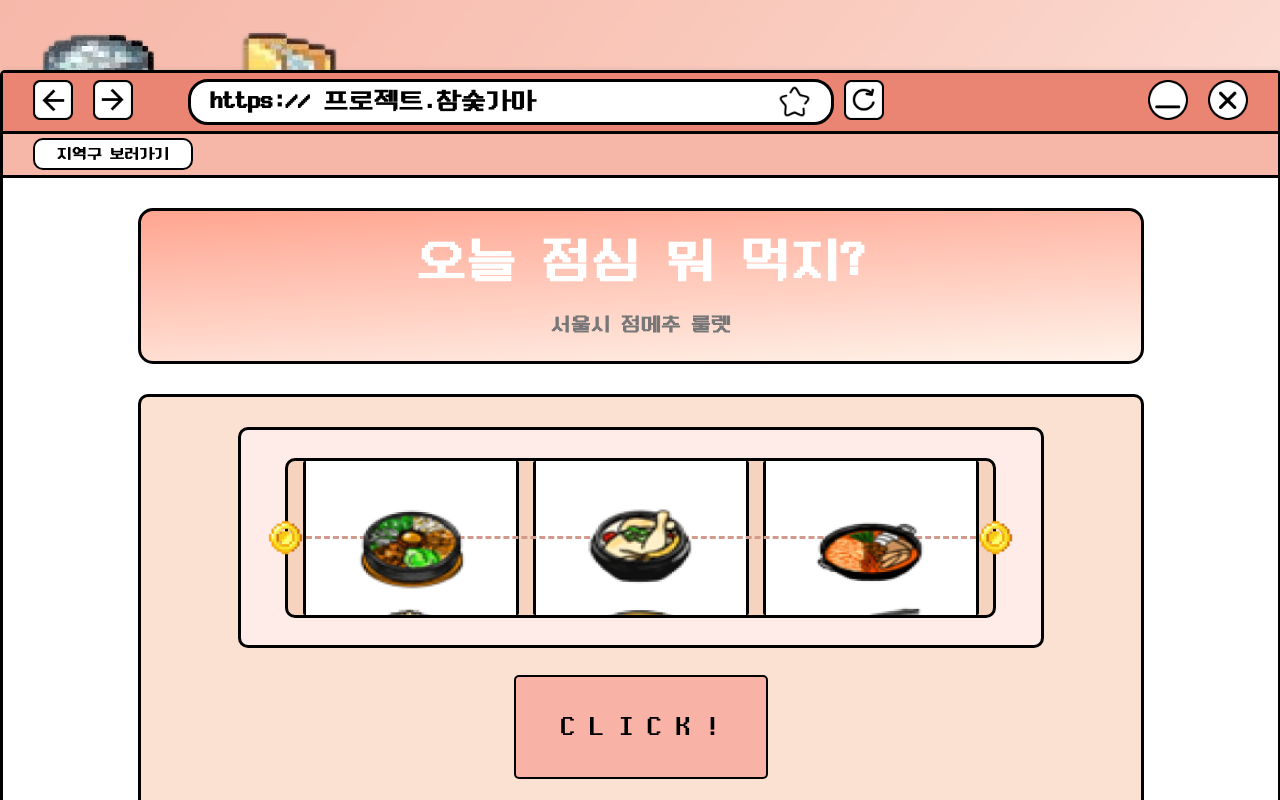
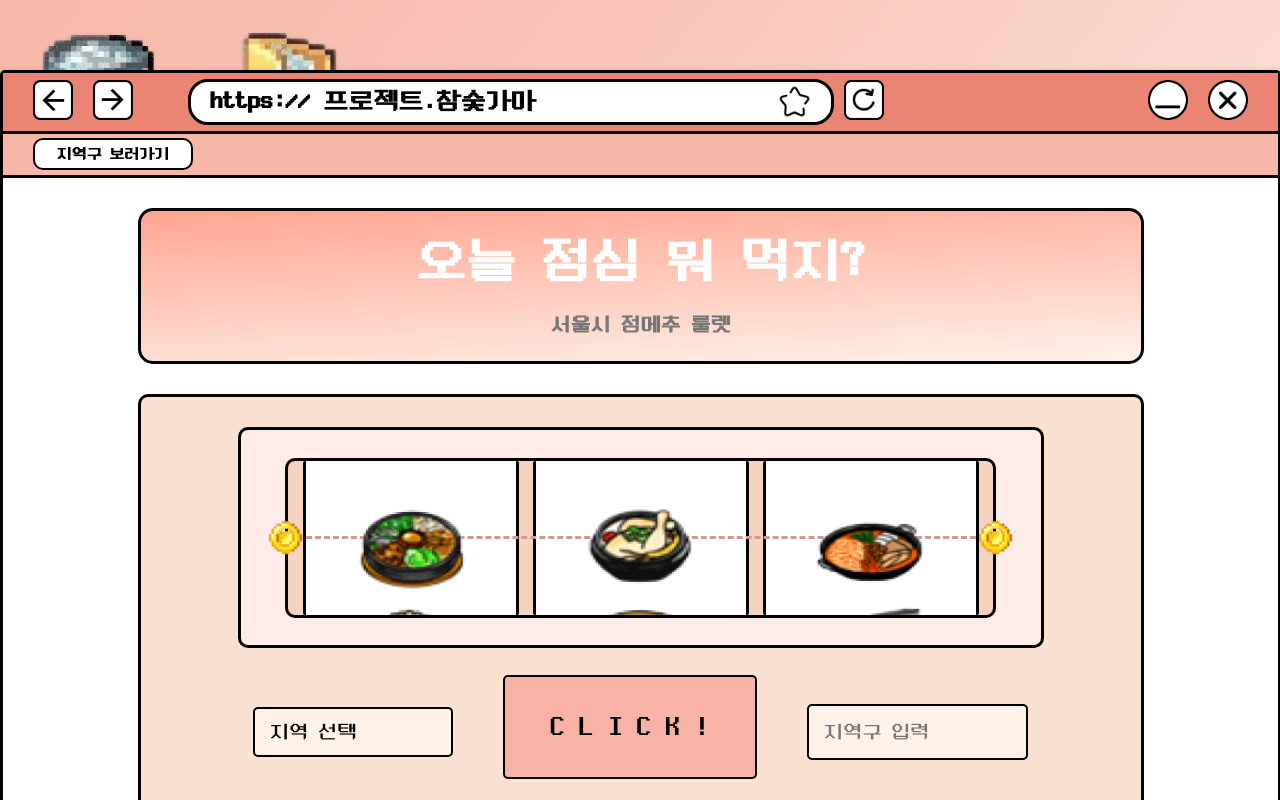
Before and after one commit to W0N-H0/lunch-recommendation, a React (Create React App) app: page / in a window 1280 px wide. Built offline with nearby package versions, Linux system fonts and the light colour scheme.

Commit message:
[Add]지역 선택, 지역구 입력 창 생성 및 CSS 적용

```diff
--- a/src/App.css
+++ b/src/App.css
@@ -112,6 +112,38 @@ section {
   margin: 0px 20px 10px 10px;
 }
 
+.subWarp {
+  display: flex;
+  flex-direction: row;
+  justify-content: center;
+  align-items: center;
+}
+
+.regionSelect > select {
+  width: 200px;
+  height: 50px;
+  margin-right: 50px;
+  border-radius: 5px;
+  border: 2px solid black;
+  font-size: 1.2rem;
+  padding-left: 15px;
+  padding-right: 15px;
+  appearance: none;
+  background: #fff2e9;
+  background-image: url("./img/down.png") no-repeat right 10px center;
+}
+
+.inputDistrict > input {
+  width: 200px;
+  height: 50px;
+  margin-left: 50px;
+  border-radius: 5px;
+  background: #fff2e9;
+  border: 2px solid black;
+  font-size: 1.2rem;
+  padding-left: 15px;
+}
+
 .a {
   margin: 10px;
 }
--- a/src/components/Slots.js
+++ b/src/components/Slots.js
@@ -91,7 +91,22 @@ function Slots() {
     <div className="MainGame">
       <GameWarp slotRefs={slotRefs} foods={foods}></GameWarp>
       {/* 여기 subWarp 만들고, 그 안에  rollContainer과 지역선택, 지역구입력 창 넣어야할듯 */}
-      <RollContainer rolling={rolling} roll={roll} />
+
+      <div className="subWarp">
+        <div className="regionSelect">
+          <select>
+            <option disabled selected>
+              지역 선택
+            </option>
+
+            <option value="seoul"> 서울시</option>
+          </select>
+        </div>
+        <RollContainer rolling={rolling} roll={roll} />
+        <div className="inputDistrict">
+          <input type="text" placeholder="지역구 입력"></input>
+        </div>
+      </div>
     </div>
   );
 }
```
Also changed, not shown: src/img/down.png (added).
